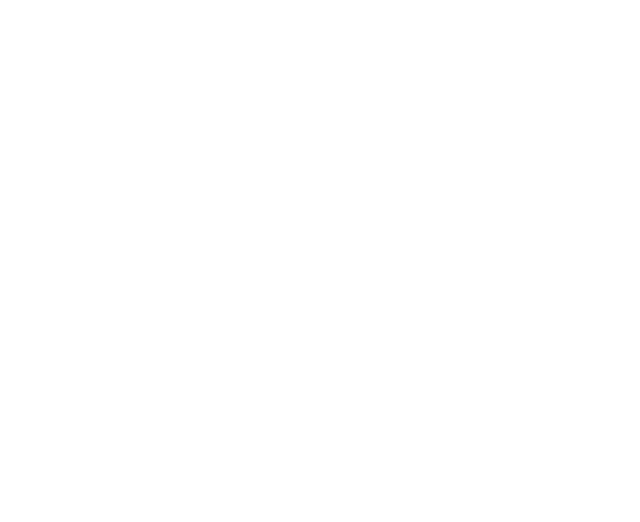
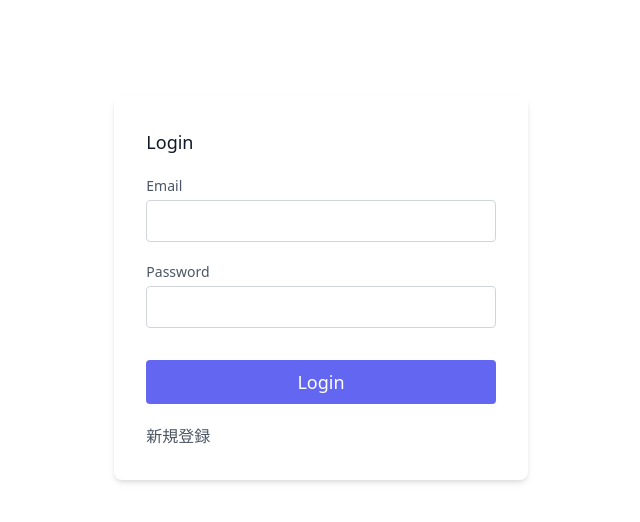
Before and after one commit to takashi145/breeze-api-vue, a Vue app: page /login in a window 1280 px wide. Before the commit this address had no page. Shown: the top 522 px of the page, without its empty margins (319-959 px from the left). Built offline with nearby package versions, Linux system fonts and the light colour scheme.

Commit message:
add login, logout

```diff
--- a/package.json
+++ b/package.json
@@ -8,6 +8,7 @@
     "lint": "vue-cli-service lint"
   },
   "dependencies": {
+    "axios": "^1.2.0",
     "core-js": "^3.8.3",
     "vue": "^3.2.13",
     "vue-router": "^4.0.3"
--- a/src/main.js
+++ b/src/main.js
@@ -1,6 +1,10 @@
 import { createApp } from 'vue'
 import App from './App.vue'
 import router from './router'
-import '@/assets/css/style.css';
+import '@/assets/css/style.css'
+import axios from 'axios'
+
+axios.defaults.baseURL="http://localhost"
+axios.defaults.withCredentials=true
 
 createApp(App).use(router).mount('#app')
--- a/src/router/index.js
+++ b/src/router/index.js
@@ -1,11 +1,17 @@
 import { createRouter, createWebHistory } from 'vue-router'
 import Home from '../views/Home.vue'
+import Login from '../views/auth/Login.vue'
 
 const routes = [
   {
     path: '/',
     name: 'home',
     component: Home
+  },
+  {
+    path: '/login',
+    name: 'login',
+    component: Login
   },
 ]
 
--- a/src/views/Home.vue
+++ b/src/views/Home.vue
@@ -1,11 +1,41 @@
 <template>
-  <div class="">
-    Home
+  <div>
+    <div>
+      <button @click="logout">Logout</button>
+    </div>
+    <div v-if="user">
+      <h1>{{ user.name }}</h1>
+      <p>{{ user.email }}</p>
+    </div>
   </div>
+
 </template>
 
-<script>
-export default {
-  name: 'Home',
+<script setup>
+import { onMounted, ref } from "vue";
+import axios from 'axios';
+import router from "@/router";
+
+const user = ref(null)
+
+onMounted(() => {
+  getUser()
+})
+
+const getUser = async () => {
+  try {
+    await axios.get('/api/user')
+    .then((res) => {
+      console.log(res.data)
+      user.value = res.data
+    })
+  }catch(e) {
+    console.log(e)
+  }
+}
+
+const logout = async () => {
+  await axios.post('logout')
+  router.push('/login')
 }
 </script>
--- /dev/null
+++ b/src/views/auth/Login.vue
@@ -0,0 +1,38 @@
+<template>
+  <div class="container px-5 py-24 mx-auto flex">
+    <form @submit.prevent="login" class="lg:w-1/3 md:w-2/3 bg-white rounded-lg p-8 flex flex-col mx-auto w-full mt-10 md:mt-0 relative z-10 shadow-md">
+      <h2 class="mb-4 text-gray-900 text-lg mb-1 font-medium title-font">Login</h2>
+      <div class="relative mb-4">
+        <label for="email" class="leading-7 text-sm text-gray-600">Email</label>
+        <input type="email" id="email" v-model="form.email" class="w-full bg-white rounded border border-gray-300 focus:border-indigo-500 focus:ring-2 focus:ring-indigo-200 text-base outline-none text-gray-700 py-1 px-3 leading-8 transition-colors duration-200 ease-in-out">
+      </div>
+      <div class="relative mb-8">
+        <label for="password" class="leading-7 text-sm text-gray-600">Password</label>
+        <input type="password" id="password" v-model="form.password" class="w-full bg-white rounded border border-gray-300 focus:border-indigo-500 focus:ring-2 focus:ring-indigo-200 text-base outline-none text-gray-700 py-1 px-3 leading-8 transition-colors duration-200 ease-in-out">
+      </div>
+      <button type="submit" class="text-white bg-indigo-500 border-0 py-2 px-6 focus:outline-none hover:bg-indigo-600 rounded text-lg">Login</button>
+      <router-link to="#" class="mt-5 text-gray-600 hover:text-gray-800 hover:underline">新規登録</router-link>
+    </form>
+  </div>
+</template>
+
+<script setup>
+import { ref } from 'vue';
+import axios from 'axios';
+import { useRouter } from 'vue-router';
+
+const router = useRouter();
+
+const form = ref({
+  email: '',
+  password: ''
+})
+
+const login = async() => {
+  await axios.get('sanctum/csrf-cookie')
+  await axios.post('/login', form.value)
+  .then(() => {
+    router.push('/')
+  })
+}
+</script>
```
Also changed, not shown: 1 other file (tests, documents, lock files or other folders).
